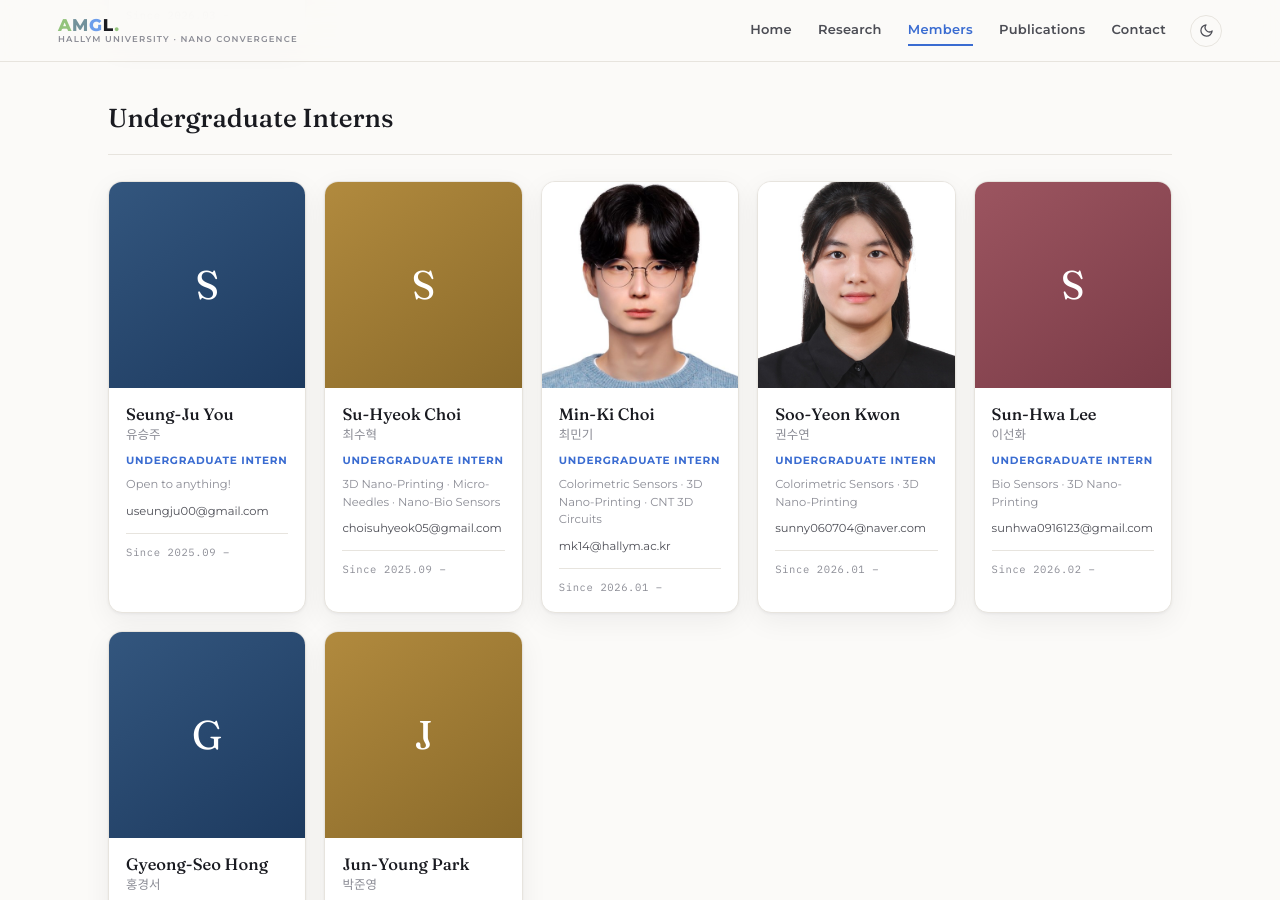
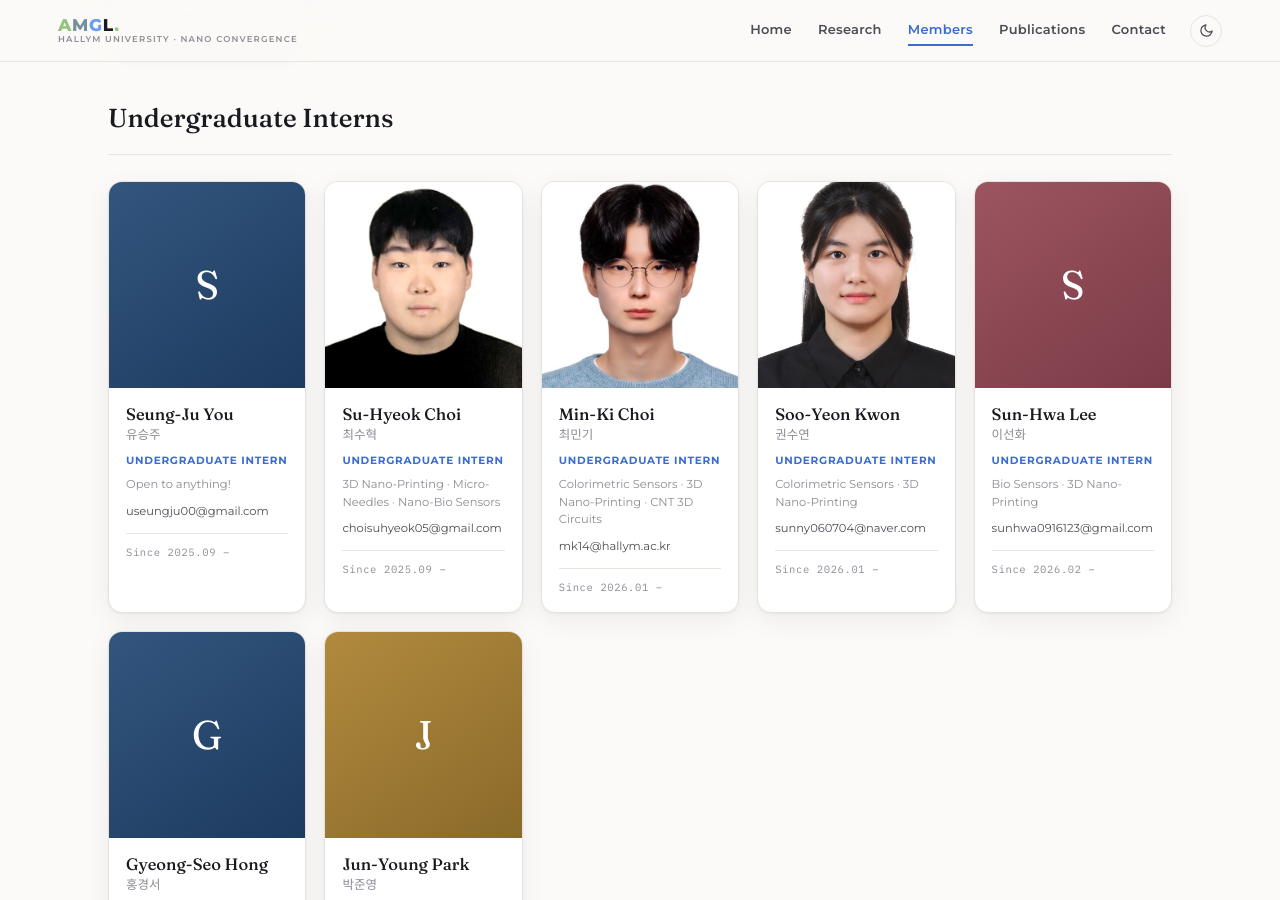
Before and after one commit to HTKRS/AMGL, a Jekyll site: the page built from members.html, in a window 1280 px wide and 900 px high, scrolled down 2317 px. Built offline with Jekyll 4.4.1, drawn with Linux system fonts in a browser that asks for light colours.

Commit message:
Update _data/members.yml (via Pages CMS)

```diff
--- a/_data/members.yml
+++ b/_data/members.yml
@@ -81,6 +81,7 @@ groups:
         period: 2025.09 –
         email: choisuhyeok05@gmail.com
         interests: 3D Nano-Printing · Micro-Needles · Nano-Bio Sensors
+        photo: Su-Hyeok Choi.jpg
       - name_en: Min-Ki Choi
         name_kr: 최민기
         role: Undergraduate Intern
```
